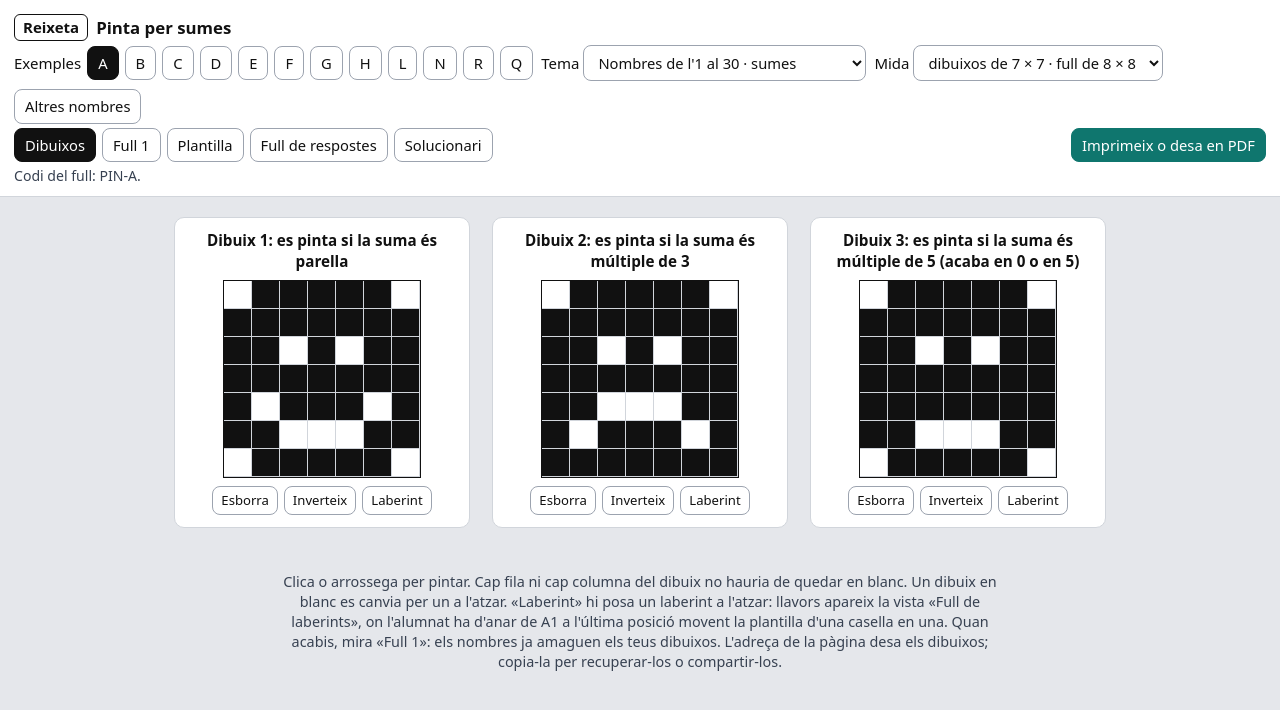
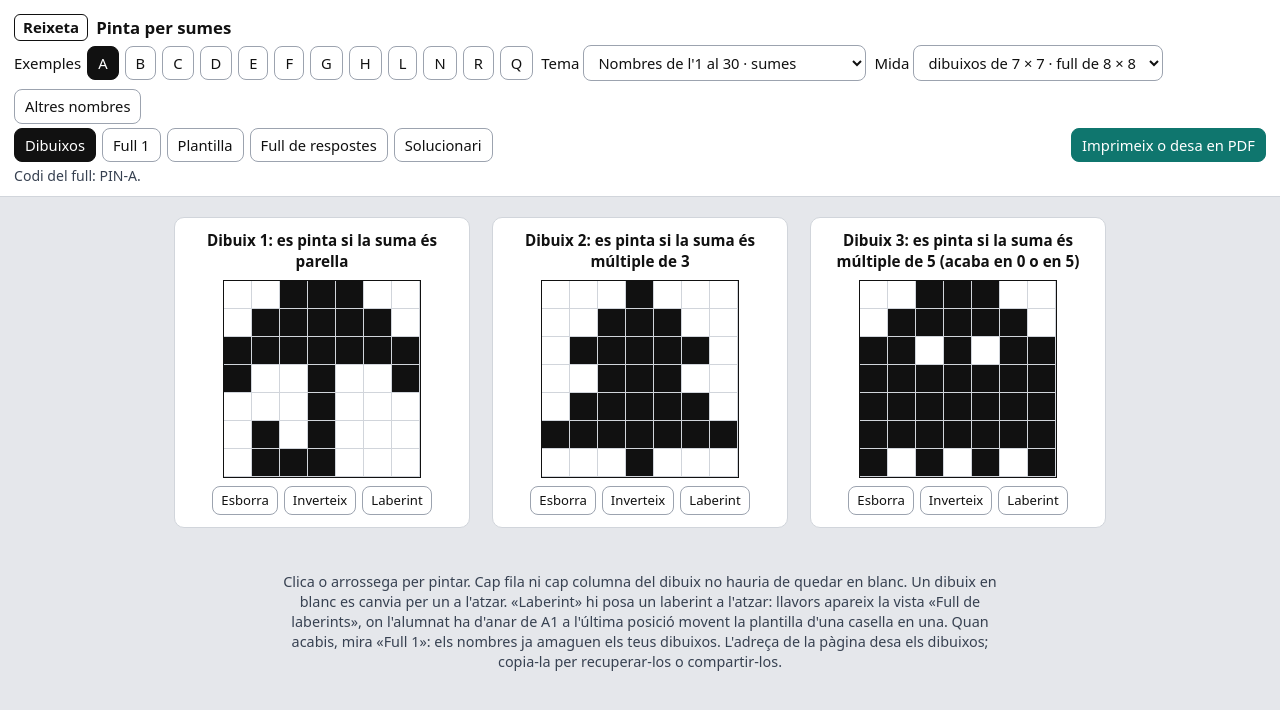
Before and after one commit to step-quiz/reixeta, a plain HTML site: page pinta/index.html in a window 1280 px wide. Drawn offline with Linux system fonts and the light colour scheme.

Commit message:
Pinta: la barreja d'icones del propietari, amb paraigua, peix i nota musical
Els sis fulls de 7 × 7 (PIN-A, B, C, D, E, L) ara són la barreja triada pel
propietari a l'artifact: s'han tret la cara trista, la cara seriosa i el polze,
i hi entren el paraigua, el peix i la nota musical. Els títols «Dibuix k» i
«Laberint k» porten el número del dibuix (el laberint de PIN-L és el 3 al full
de laberints i al solucionari). PDF refets; documentació al dia.

Co-Authored-By: Claude Opus 5.5 <noreply@anthropic.com>
Claude-Session: https://claude.ai/code/session_01NhcCNsrH6rcEzCpz41513k

```diff
--- a/pinta/app.js
+++ b/pinta/app.js
@@ -42,7 +42,7 @@ function graellesSVG(mode){const nh=st.h,nw=st.w,us=mode==='laberint'?laberints(
   else o+=`<text x="${gx}" y="30" font-size="4.8">Posa la plantilla a cada posició i pinta la casella si es compleix la regla.</text>`;
   us.forEach((k,i)=>{const x0=gx+i*(w+gx),y0=74,D=ple?P.pinta(st.tema,T,k):null,C=P.cami(st.dib[k]),lab=mode==='laberint'||(ple&&C);
     const R=trenca((mode==='laberint'?'Només es pot passar si ':'Pinta si ')+M().regles[k].text.replace(/ \(.*$/,''),38);
-    o+=`<text x="${x0}" y="${y0-24}" font-size="5.2" font-weight="700">${lab?'Laberint':'Dibuix'} ${i+1}</text>`+R.map((l,j)=>`<text x="${x0}" y="${y0-17.5+j*5.2}" font-size="4.3">${esc(l)}</text>`).join('');
+    o+=`<text x="${x0}" y="${y0-24}" font-size="5.2" font-weight="700">${lab?'Laberint':'Dibuix'} ${k+1}</text>`+R.map((l,j)=>`<text x="${x0}" y="${y0-17.5+j*5.2}" font-size="4.3">${esc(l)}</text>`).join('');
     for(let j=0;j<nw;j++)o+=`<text x="${x0+j*u+u/2}" y="${y0-2.5}" font-size="3.6" text-anchor="middle">${j+1}</text>`;
     for(let j=0;j<nh;j++)o+=`<text x="${x0-3.5}" y="${y0+j*u+u/2+1.3}" font-size="3.6" text-anchor="middle">${lletres[j]}</text>`;
     for(let r=0;r<nh;r++)for(let c=0;c<nw;c++)o+=`<rect x="${x0+c*u}" y="${y0+r*u}" width="${u}" height="${u}" fill="${D&&D[r][c]==='X'?'#000':'#fff'}" stroke="#000" stroke-width=".25"/>`;
--- a/pinta/index.html
+++ b/pinta/index.html
@@ -39,7 +39,7 @@
 <div id="impressio"></div>
 <script src="../comu/plec.js?v=56d5f598"></script>
 <script src="../comu/plantilla.js?v=b491fd4c"></script>
-<script src="motor.js?v=dadfb271"></script>
-<script src="app.js?v=a4e778ca"></script>
+<script src="motor.js?v=44a52dac"></script>
+<script src="app.js?v=b7743d02"></script>
 </body>
 </html>
--- a/pinta/motor.js
+++ b/pinta/motor.js
@@ -105,17 +105,17 @@ function descodifica(s){const p=String(s).split('.');let tema='S';if(/^[A-Z]$/.t
   if(D.some(d=>!d)||!/^\d{1,6}$/.test(p[4]))return null;return {tema,h,w,dibuixos:D,llavor:p[4]};}
 /* Codi curt que s'imprimeix al full (el mateix estat dona sempre el mateix codi). */
 const codiCurt=estat=>'PIN-'+(hashSeed(estat)%1679616).toString(36).toUpperCase().padStart(4,'0');
-/* ---------- fulls fixos (ronda 17: dibuixos aprovats pel propietari, de com a molt 7 × 7, sense files ni columnes buides) ---------- */
+/* ---------- fulls fixos (ronda 17: dibuixos aprovats pel propietari, de com a molt 7 × 7, sense files ni columnes buides; 2026-11-17: A–E i L barrejats pel propietari, amb paraigua, peix i nota musical nous) ---------- */
 const EX={
- A:{tema:'S',nom:'emoticones',dib:[['.XXXXX.','XXXXXXX','XX.X.XX','XXXXXXX','X.XXX.X','XX...XX','.XXXXX.'],['.XXXXX.','XXXXXXX','XX.X.XX','XXXXXXX','XX...XX','X.XXX.X','XXXXXXX'],['.XXXXX.','XXXXXXX','XX.X.XX','XXXXXXX','XXXXXXX','XX...XX','.XXXXX.']]},
- B:{tema:'S',nom:'lluna, arbre i bolet',dib:[['..XXXXX','.XXX...','XXX....','XXX....','XXX....','.XXX...','..XXXXX'],['...X...','..XXX..','.XXXXX.','..XXX..','.XXXXX.','XXXXXXX','...X...'],['..XXX..','.XXXXX.','XXXXXXX','XXXXXXX','..XXX..','..XXX..','..XXX..']]},
- C:{tema:'S',nom:'videojoc',dib:[['.X...X.','..X.X..','.XXXXX.','XX.X.XX','XXXXXXX','X.X.X.X','.X...X.'],['..XXX..','.XXXXX.','XX.X.XX','XXXXXXX','XXXXXXX','XXXXXXX','X.X.X.X'],['..XXXX.','.XXXXXX','XXXXX..','XXX....','XXXXX..','.XXXXXX','..XXXX.']]},
- D:{tema:'S',nom:'gat, ninot i cor',dib:[['X.....X','XX...XX','XXXXXXX','X.XXX.X','XXXXXXX','XXX.XXX','.XXXXX.'],['..XXX..','..XXX..','...X...','XXXXXXX','...X...','..X.X..','.X...X.'],['.XX.XX.','XXXXXXX','XXXXXXX','XXXXXXX','.XXXXX.','..XXX..','...X...']]},
- E:{tema:'S',nom:'icones: m\'agrada, foc i micròfon',dib:[['..X....','.XX....','.XX....','X.XXXXX','X.XXXX.','X.XXXXX','X.XXXX.'],['...X...','..XX...','..XXX.X','.XXXXXX','XXX.XXX','XX...XX','.XX.XX.'],['..XXX..','..XXX..','X.XXX.X','X.XXX.X','.XXXXX.','...X...','.XXXXX.']]},
+ A:{tema:'S',nom:'paraigua, arbre i fantasma',dib:[['..XXX..','.XXXXX.','XXXXXXX','X..X..X','...X...','.X.X...','.XXX...'],['...X...','..XXX..','.XXXXX.','..XXX..','.XXXXX.','XXXXXXX','...X...'],['..XXX..','.XXXXX.','XX.X.XX','XXXXXXX','XXXXXXX','XXXXXXX','X.X.X.X']]},
+ B:{tema:'S',nom:'peix, gat i foc',dib:[['...XXX.','X.XXXXX','XXXXX.X','.XXXXXX','XXXXXXX','X.XXXXX','...XXX.'],['X.....X','XX...XX','XXXXXXX','X.XXX.X','XXXXXXX','XXX.XXX','.XXXXX.'],['...X...','..XX...','..XXX.X','.XXXXXX','XXX.XXX','XX...XX','.XX.XX.']]},
+ C:{tema:'S',nom:'nota musical, lluna i estrella',dib:[['...XX..','...X.X.','...X..X','...X..X','.XXX...','XXXX...','.XX....'],['..XXXXX','.XXX...','XXX....','XXX....','XXX....','.XXX...','..XXXXX'],['X..X..X','.X.X.X.','..XXX..','XXXXXXX','..XXX..','.X.X.X.','X..X..X']]},
+ D:{tema:'S',nom:'extraterrestre, cor i micròfon',dib:[['.X...X.','..X.X..','.XXXXX.','XX.X.XX','XXXXXXX','X.X.X.X','.X...X.'],['.XX.XX.','XXXXXXX','XXXXXXX','XXXXXXX','.XXXXX.','..XXX..','...X...'],['..XXX..','..XXX..','X.XXX.X','X.XXX.X','.XXXXX.','...X...','.XXXXX.']]},
+ E:{tema:'S',nom:'cara somrient, ninot i «Hi»',dib:[['.XXXXX.','XXXXXXX','XX.X.XX','XXXXXXX','X.XXX.X','XX...XX','.XXXXX.'],['..XXX..','..XXX..','...X...','XXXXXXX','...X...','..X.X..','.X...X.'],['XXXXXXX','X.X.X.X','X.X.XXX','X...X.X','X.X.X.X','X.X.X.X','XXXXXXX']]},
  F:{tema:'S',nom:'festa: copa, globus i pastís',dib:[['XXXXX','XXXXX','.XXX.','..X..','..X..','.XXX.','XXXXX'],['.XXX.','XXXXX','XXXXX','.XXX.','..X..','..X..','..X..'],['X.X.X','X.X.X','XXXXX','XXXXX','X.X.X','XXXXX','XXXXX']]},
  G:{tema:'S',nom:'regal, careta i corona',dib:[['.XX.XX.','XXXXXXX','X..X..X','X..X..X','XXXXXXX'],['XXXXXXX','X.XXX.X','XXXXXXX','.XX.XX.','..XXX..'],['X..X..X','XX.X.XX','XXXXXXX','X.X.X.X','XXXXXXX']]},
  H:{tema:'S',nom:'petits: cor, estrella i casa',dib:[['XX.XX','XXXXX','XXXXX','.XXX.','..X..'],['..X..','XXXXX','.XXX.','.X.X.','X...X'],['..X..','.XXX.','XXXXX','X.X.X','XXXXX']]},
- L:{tema:'S',nom:'laberint en espiral, estrella i «Hi»',dib:[['X......','X.XXXXX','X.X...X','X.X.X.X','X.XXX.X','X.....X','XXXXXXX'],['X..X..X','.X.X.X.','..XXX..','XXXXXXX','..XXX..','.X.X.X.','X..X..X'],['XXXXXXX','X.X.X.X','X.X.XXX','X...X.X','X.X.X.X','X.X.X.X','XXXXXXX']]},
+ L:{tema:'S',nom:'pac-man, bolet i laberint en espiral',dib:[['..XXXX.','.XXXXXX','XXXXX..','XXX....','XXXXX..','.XXXXXX','..XXXX.'],['..XXX..','.XXXXX.','XXXXXXX','XXXXXXX','..XXX..','..XXX..','..XXX..'],['X......','X.XXXXX','X.X...X','X.X.X.X','X.XXX.X','X.....X','XXXXXXX']]},
  N:{tema:'E',nom:'enters: signes de sumar i de multiplicar, i un cor',dib:[['...X...','...X...','...X...','XXXXXXX','...X...','...X...','...X...'],['X.....X','.X...X.','..X.X..','...X...','..X.X..','.X...X.','X.....X'],['.XX.XX.','XXXXXXX','XXXXXXX','XXXXXXX','.XXXXX.','..XXX..','...X...']]},
  R:{tema:'F',nom:'fraccions: el número 1',dib:[['..X..','.XX..','X.X..','..X..','..X..','..X..','XXXXX'],buit(7,5),buit(7,5)]},
  Q:{tema:'Q',nom:'quadrats perfectes: quadrats dins de quadrats',dib:[['XXXXXXX','X.....X','X.XXX.X','X.X.X.X','X.XXX.X','X.....X','XXXXXXX'],buit(7,7),buit(7,7)]}};
```
Also changed, not shown: pdf/pinta/index.html (+3 -3 lines), 14 other files.
